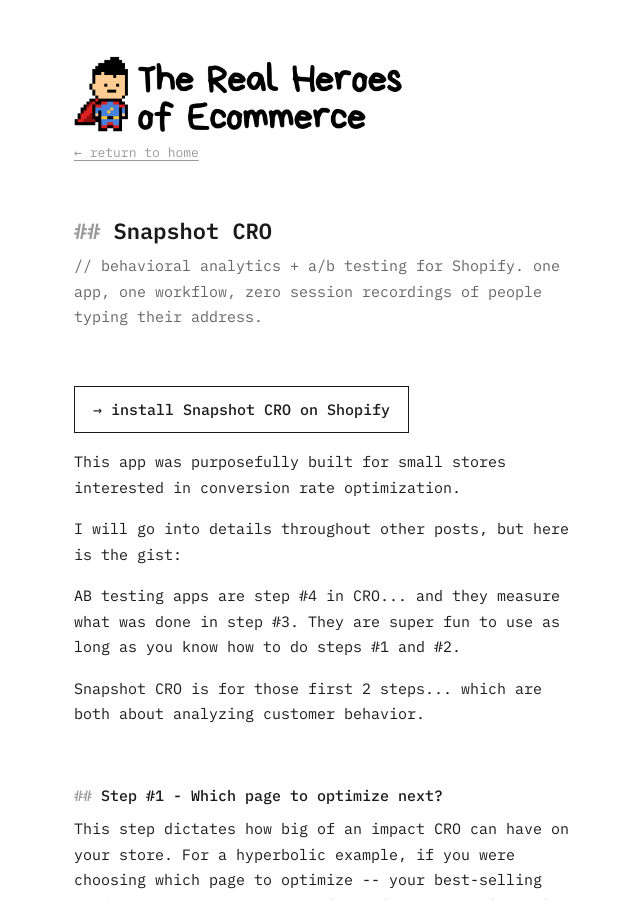
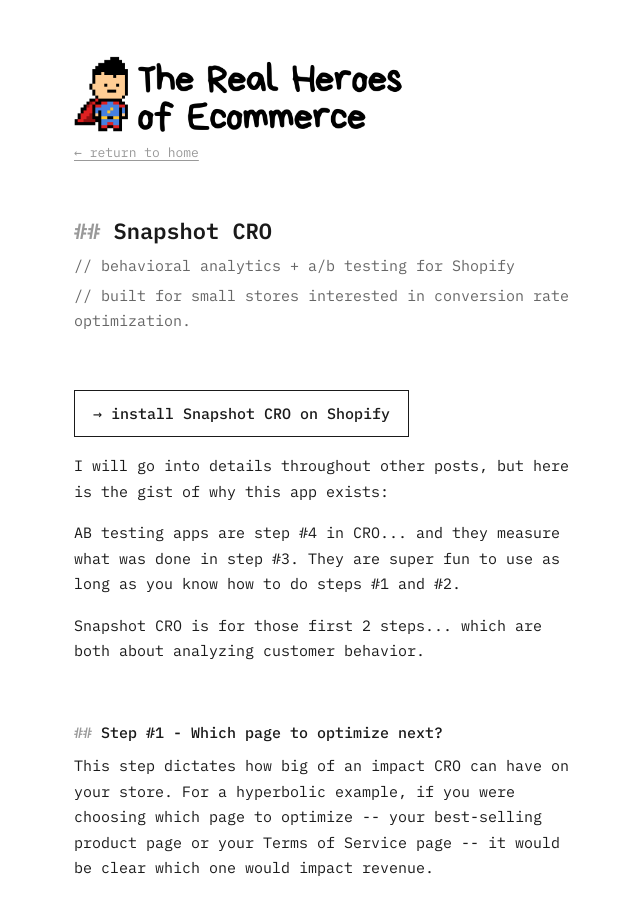
Before and after one commit to therhoe/heroes-site, a Jekyll site: the page snapshot-cro.html, which Jekyll copies as it is, in a window 1280 px wide and 900 px high. Shown: the whole window, without its empty margins (310-950 px from the left). Built offline with Jekyll 4.4.1, drawn with Linux system fonts in a browser that asks for light colours.

Commit message:
Tighten Snapshot CRO page intro
Two-line tagline (analytics+testing, built for small stores), install
button, then the gist paragraph with the why-this-app-exists framing.

Co-Authored-By: Claude Fable 5 <noreply@anthropic.com>

```diff
--- a/snapshot-cro.html
+++ b/snapshot-cro.html
@@ -127,13 +127,12 @@
   </nav>
 
   <h1 class="title">Snapshot CRO</h1>
-  <p class="tagline">// behavioral analytics + a/b testing for Shopify. one app, one workflow, zero session recordings of people typing their address.</p>
+  <p class="tagline" style="margin-bottom: 4px;">// behavioral analytics + a/b testing for Shopify</p>
+  <p class="tagline">// built for small stores interested in conversion rate optimization.</p>
 
   <p><a class="cta" href="https://apps.shopify.com/snapshot-cro">→ install Snapshot CRO on Shopify</a></p>
 
-  <p>This app was purposefully built for small stores interested in conversion rate optimization.</p>
-
-  <p>I will go into details throughout other posts, but here is the gist:</p>
+  <p>I will go into details throughout other posts, but here is the gist of why this app exists:</p>
 
   <p>AB testing apps are step #4 in CRO... and they measure what was done in step #3. They are super fun to use as long as you know how to do steps #1 and #2.</p>
 
```
